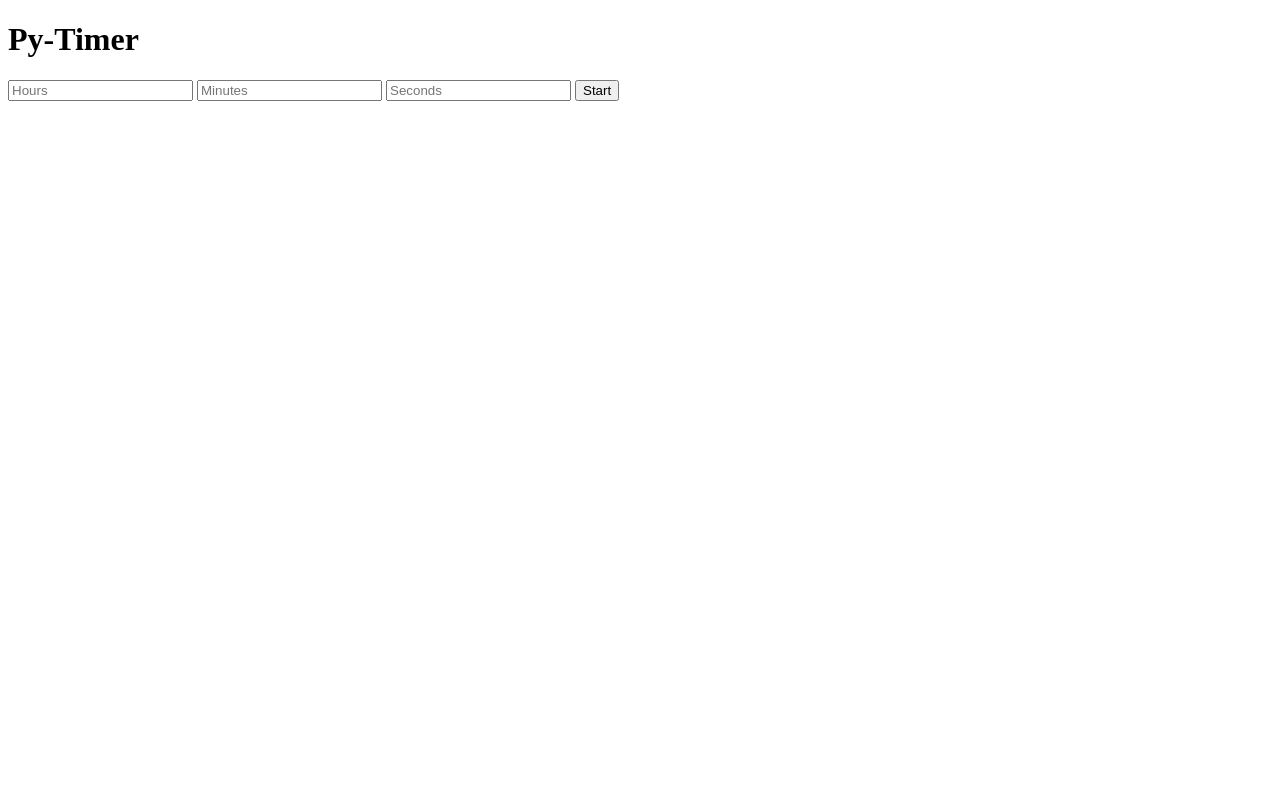
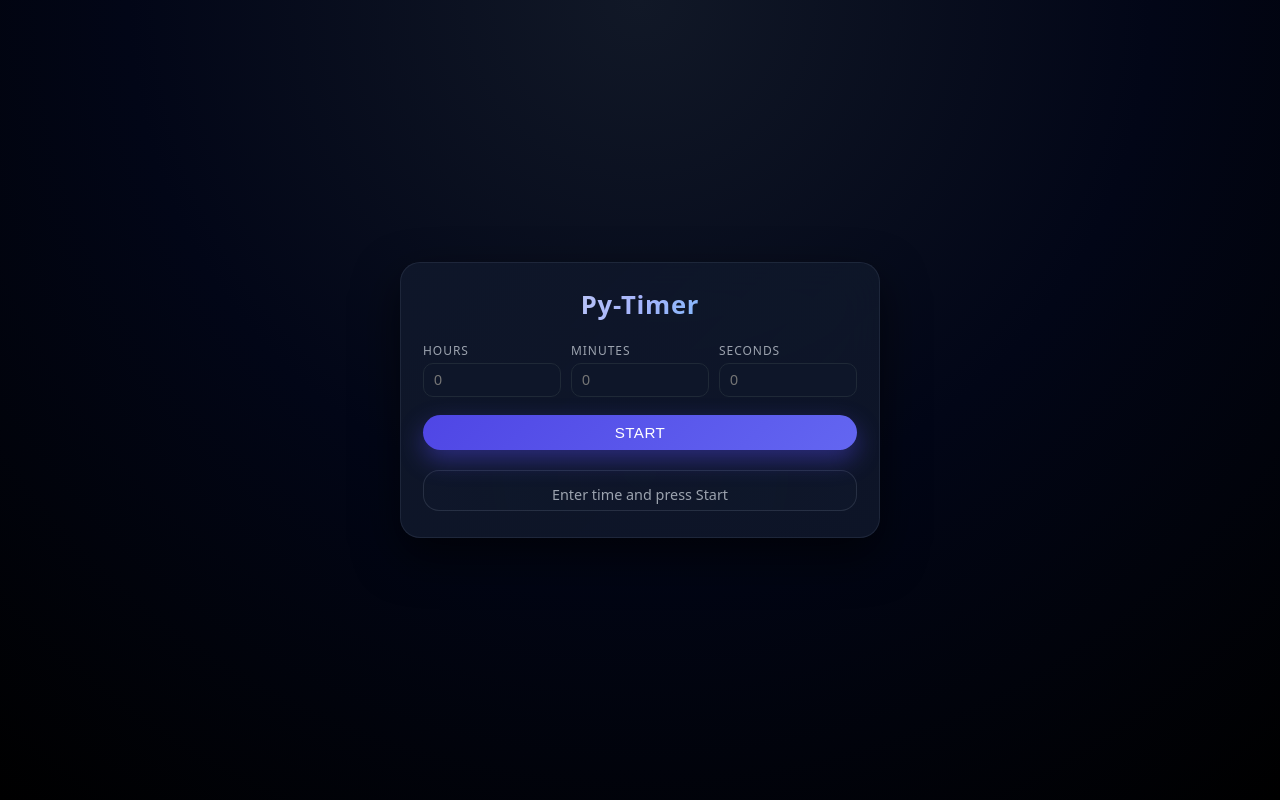
Before and after one commit to weeekily/Py-Timer, a Flask app: page / in a window 1280 px wide. Run offline with Flask 3, Linux system fonts and the light colour scheme.

Commit message:
Add modern UI styling and README documentation

```diff
--- a/static/style.css
+++ b/static/style.css
@@ -0,0 +1,181 @@
+/* Reset / base */
+* {
+    margin: 0;
+    padding: 0;
+    box-sizing: border-box;
+}
+
+:root {
+    --bg: #050712;
+    --bg-card: #111320;
+    --accent: #4f46e5;
+    --accent-soft: rgba(79, 70, 229, 0.15);
+    --text-main: #f9fafb;
+    --text-muted: #9ca3af;
+    --border-subtle: #1f2937;
+    --danger: #ef4444;
+    --shadow-soft: 0 18px 45px rgba(0, 0, 0, 0.6);
+}
+
+/* Layout */
+body {
+    min-height: 100vh;
+    font-family: system-ui, -apple-system, BlinkMacSystemFont, "Segoe UI", sans-serif;
+    background: radial-gradient(circle at top, #111827 0, #020617 50%, #000 100%);
+    color: var(--text-main);
+    display: flex;
+    align-items: center;
+    justify-content: center;
+    padding: 16px;
+}
+
+.app-wrapper {
+    width: 100%;
+    max-width: 480px;
+}
+
+/* Card */
+.card {
+    background: linear-gradient(135deg, rgba(15, 23, 42, 0.96), rgba(15, 23, 42, 0.88));
+    border-radius: 20px;
+    padding: 24px 22px 26px;
+    box-shadow: var(--shadow-soft);
+    border: 1px solid rgba(148, 163, 184, 0.12);
+    backdrop-filter: blur(20px);
+}
+
+/* Title */
+.app-title {
+    font-size: 1.6rem;
+    font-weight: 600;
+    letter-spacing: 0.03em;
+    text-align: center;
+    margin-bottom: 20px;
+    background: linear-gradient(120deg, #e5e7eb, #a5b4fc, #38bdf8);
+    -webkit-background-clip: text;
+    -webkit-text-fill-color: transparent;
+}
+
+/* Form */
+.timer-form {
+    display: flex;
+    flex-direction: column;
+    gap: 14px;
+    margin-bottom: 20px;
+}
+
+.inputs-row {
+    display: grid;
+    grid-template-columns: repeat(3, minmax(0, 1fr));
+    gap: 10px;
+}
+
+.field {
+    display: flex;
+    flex-direction: column;
+    gap: 4px;
+}
+
+.field label {
+    font-size: 0.75rem;
+    text-transform: uppercase;
+    letter-spacing: 0.08em;
+    color: var(--text-muted);
+}
+
+.field input {
+    padding: 8px 10px;
+    border-radius: 10px;
+    border: 1px solid var(--border-subtle);
+    background: rgba(15, 23, 42, 0.9);
+    color: var(--text-main);
+    font-size: 0.9rem;
+    outline: none;
+    transition: border-color 0.16s ease, box-shadow 0.16s ease, background 0.16s ease;
+    -moz-appearance: textfield;
+}
+
+/* Hide arrows for number input */
+.field input::-webkit-outer-spin-button,
+.field input::-webkit-inner-spin-button {
+    -webkit-appearance: none;
+    margin: 0;
+}
+
+.field input:focus {
+    border-color: var(--accent);
+    box-shadow: 0 0 0 1px var(--accent-soft);
+    background: rgba(15, 23, 42, 0.98);
+}
+
+/* Button */
+.btn-primary {
+    margin-top: 4px;
+    padding: 9px 14px;
+    border-radius: 999px;
+    border: none;
+    background: linear-gradient(135deg, #4f46e5, #6366f1);
+    color: white;
+    font-weight: 500;
+    font-size: 0.95rem;
+    letter-spacing: 0.03em;
+    text-transform: uppercase;
+    cursor: pointer;
+    display: inline-flex;
+    align-items: center;
+    justify-content: center;
+    gap: 6px;
+    transition: transform 0.12s ease, box-shadow 0.12s ease, filter 0.12s ease;
+    box-shadow: 0 10px 25px rgba(79, 70, 229, 0.45);
+}
+
+.btn-primary:hover {
+    transform: translateY(-1px);
+    filter: brightness(1.06);
+    box-shadow: 0 14px 35px rgba(79, 70, 229, 0.7);
+}
+
+.btn-primary:active {
+    transform: translateY(0);
+    box-shadow: 0 6px 15px rgba(79, 70, 229, 0.55);
+}
+
+/* Timer display */
+.timer-display,
+.timer-placeholder {
+    margin-top: 8px;
+    padding: 14px 10px 6px;
+    border-radius: 16px;
+    background: radial-gradient(circle at top, rgba(15, 23, 42, 0.9), rgba(15, 23, 42, 0.98));
+    border: 1px solid rgba(148, 163, 184, 0.18);
+    display: flex;
+    align-items: center;
+    justify-content: center;
+}
+
+.timer-display {
+    font-family: "SF Mono", ui-monospace, Menlo, Monaco, Consolas, "Liberation Mono", "Courier New", monospace;
+    font-size: 2.3rem;
+    letter-spacing: 0.12em;
+}
+
+.timer-placeholder {
+    font-size: 0.9rem;
+    color: var(--text-muted);
+}
+
+/* Responsive */
+@media (max-width: 480px) {
+    .card {
+        padding: 20px 16px 22px;
+    }
+
+    .app-title {
+        font-size: 1.4rem;
+    }
+
+    .timer-display {
+        font-size: 2rem;
+        letter-spacing: 0.1em;
+    }
+}
--- a/templates/index.html
+++ b/templates/index.html
@@ -3,21 +3,46 @@
 <head>
     <meta charset="UTF-8">
     <title>Py-Timer</title>
+    <link rel="stylesheet" href="{{ url_for('static', filename='style.css') }}">
 </head>
 <body>
 
-<h1>Py-Timer</h1>
+<div class="app-wrapper">
+    <div class="card">
+        <h1 class="app-title">Py-Timer</h1>
 
-<form method="post">
-    <input type="number" name="hours" placeholder="Hours" required>
-    <input type="number" name="minutes" placeholder="Minutes" required>
-    <input type="number" name="seconds" placeholder="Seconds" required>
-    <button type="submit">Start</button>
+        <form method="post" class="timer-form">
+            <div class="inputs-row">
+                <div class="field">
+                    <label for="hours">Hours</label>
+                    <input type="number" id="hours" name="hours" min="0" placeholder="0" required>
+                </div>
+
+                <div class="field">
+                    <label for="minutes">Minutes</label>
+                    <input type="number" id="minutes" name="minutes" min="0" max="59" placeholder="0" required>
+                </div>
+
+                <div class="field">
+                    <label for="seconds">Seconds</label>
+                    <input type="number" id="seconds" name="seconds" min="0" max="59" placeholder="0" required>
+                </div>
+            </div>
+
+            <button type="submit" class="btn-primary">Start</button>
         </form>
 
         {% if total %}
-    <h2 id="timer"></h2>
+            <div class="timer-display" id="timer"></div>
+        {% else %}
+            <div class="timer-placeholder">
+                Enter time and press Start
+            </div>
+        {% endif %}
+    </div>
+</div>
 
+{% if total %}
 <script>
     let total = {{ total }};
 
@@ -25,7 +50,6 @@
         let h = Math.floor(total / 3600);
         let m = Math.floor((total % 3600) / 60);
         let s = total % 60;
-
 
         let timeString =
             String(h).padStart(2, '0') + ":" +
```
Also changed, not shown: README.md (added). Lines whose indentation alone changed are shown as unchanged.
